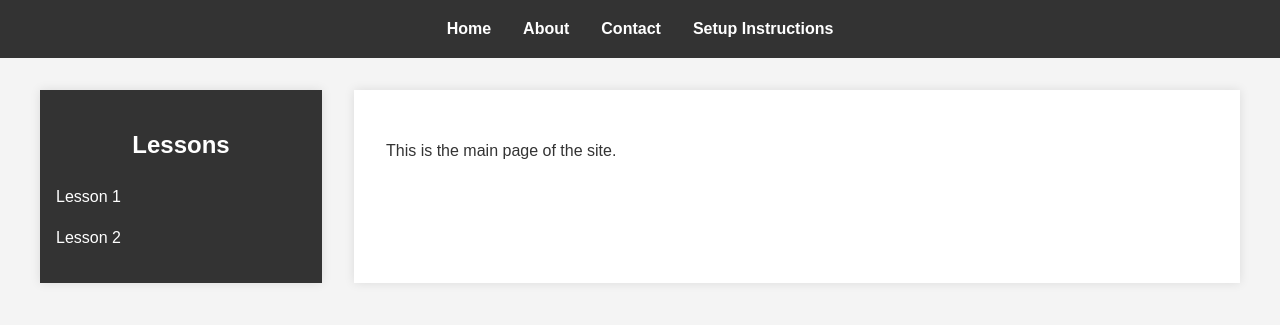
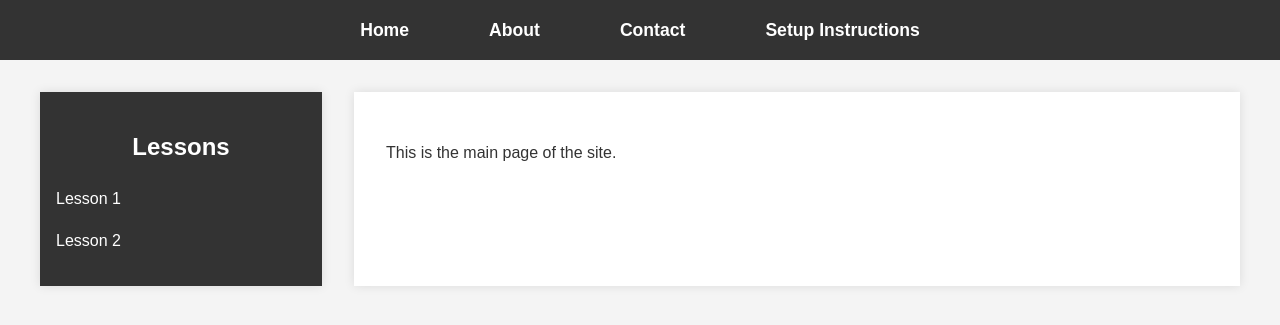
Before and after one commit to ATayls/Python-Data-Gathering-24, a Jekyll site: the page built from index.md, in a window 1280 px wide. Shown: the top 325 px of the page. Built offline with Jekyll 4.4.1, drawn with Linux system fonts in a browser that asks for light colours.

Commit message:
Update the navbar

```diff
--- a/assets/styles.css
+++ b/assets/styles.css
@@ -22,17 +22,23 @@ nav ul {
 }
 
 nav ul li {
-  margin: 0 1rem;
+  margin: 0 1.5rem; /* Increased margin for more spacing */
 }
 
 nav ul li a {
   color: #fff;
   text-decoration: none;
   font-weight: bold;
+  font-size: 1.1rem; /* Increased font size */
+  padding: 0.5rem 1rem; /* Added padding */
+  border-radius: 5px; /* Rounded corners */
+  transition: background-color 0.3s ease, color 0.3s ease; /* Smooth transition */
 }
 
 nav ul li a:hover {
-  text-decoration: underline;
+  background-color: #575757; /* Background change on hover */
+  color: #fff;
+  text-decoration: none; /* No underline on hover */
 }
 
 .page-with-sidebar {
```
